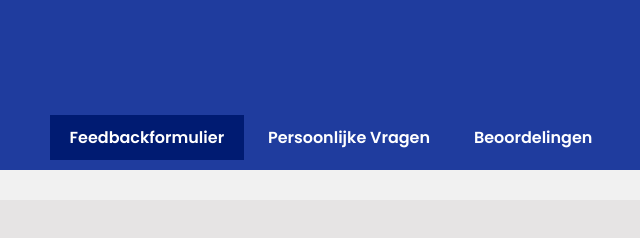
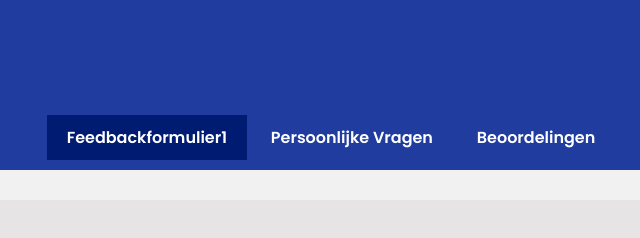
Before and after one commit to Foesio/OenOFeedbackFormulier, a plain HTML site: page index.html in a window 1280 px wide. Shown: the top 238 px of the page, 309-949 px from the left. Drawn offline with Linux system fonts and the light colour scheme.

Commit message:
Update index.html

```diff
--- a/index.html
+++ b/index.html
@@ -15,7 +15,7 @@
         <img src="silerswaarlogo.png" alt="silerswaarlogo">
       </a>
     </div>
-    <a href="index.html" class="active">Feedbackformulier</a>
+    <a href="index.html" class="active">Feedbackformulier1</a>
     <a href="vragen.html">Persoonlijke Vragen</a>
     <a href="beoordeling.html">Beoordelingen</a>
   </div>
```
